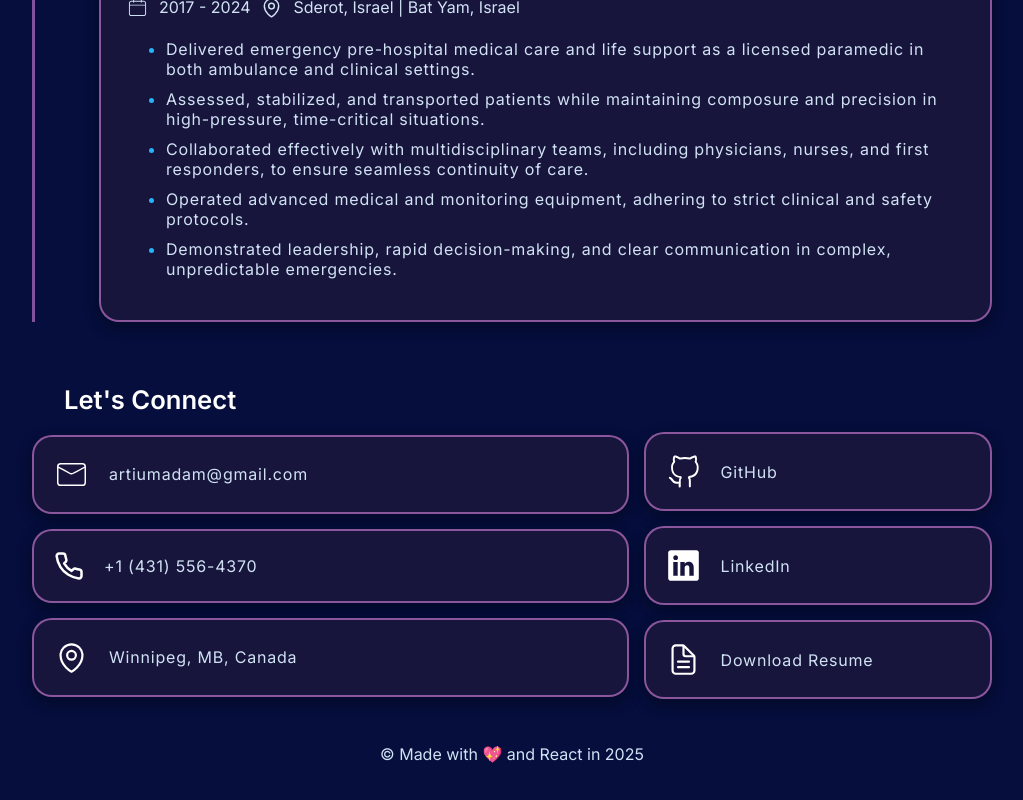
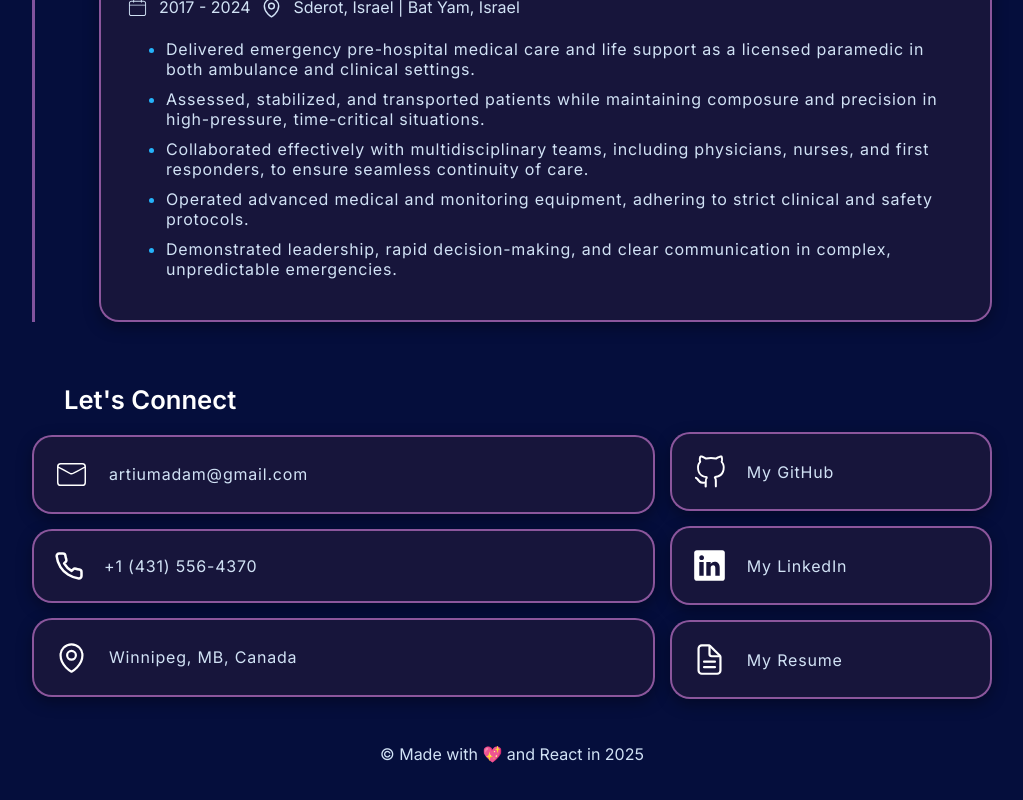
Before and after one commit to MirAdam999/rt_portfolio, a Next.js app: page / in a window 1280 px wide. Shown: the part 2650-3450 px from the top of the page, without its empty margins (128-1151 px from the left). Built offline with nearby package versions, Linux system fonts and the light colour scheme.

Commit message:
v1.2_resumeLink

```diff
--- a/app/contact/contact.tsx
+++ b/app/contact/contact.tsx
@@ -22,13 +22,16 @@ export default function Contact() {
                 <div className='conn-r'>
                     <Link href="https://github.com/artiomAdam" target="_blank" rel="noopener noreferrer" className={`${fine_font.className} conn`}>
                         <VscGithubAlt size={35} color='white' />
-                        GitHub
+                        My GitHub
                     </Link>
                     <Link href="https://www.linkedin.com/in/artium-adam/" target="_blank" rel="noopener noreferrer" className={`${fine_font.className} conn`}>
                         <IoLogoLinkedin size={35} color='white' />
-                        LinkedIn
+                        My LinkedIn
                     </Link>
-                    <div className={`${fine_font.className} conn`}><IoDocumentTextOutline size={35} color='white' />Download Resume</div>
+                    <a href="/Resume.pdf" target="_blank" rel="noopener noreferrer" className={`${fine_font.className} conn`}>
+                        <IoDocumentTextOutline size={35} color='white' />
+                        My Resume
+                    </a>
                 </div>
             </div>
         </div >
```
Also changed, not shown: 1 other file (tests, documents, lock files or other folders).
